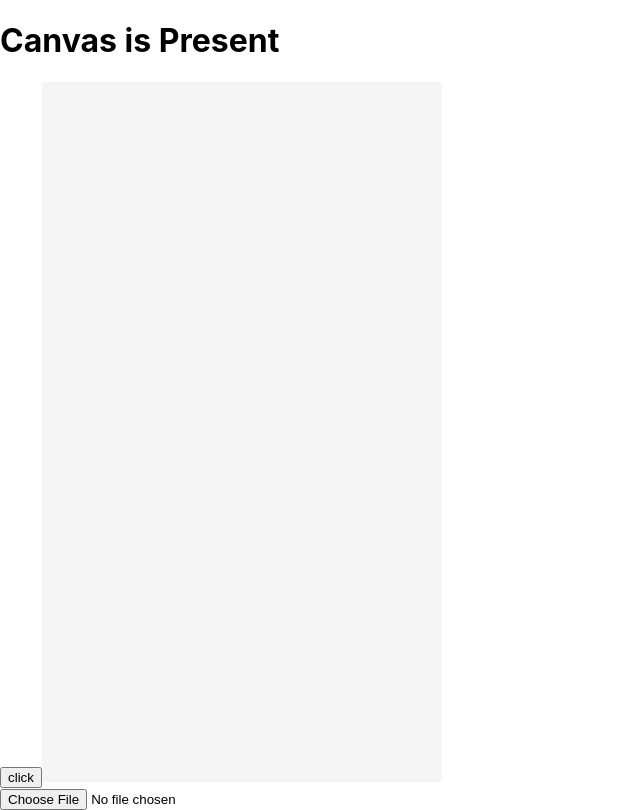
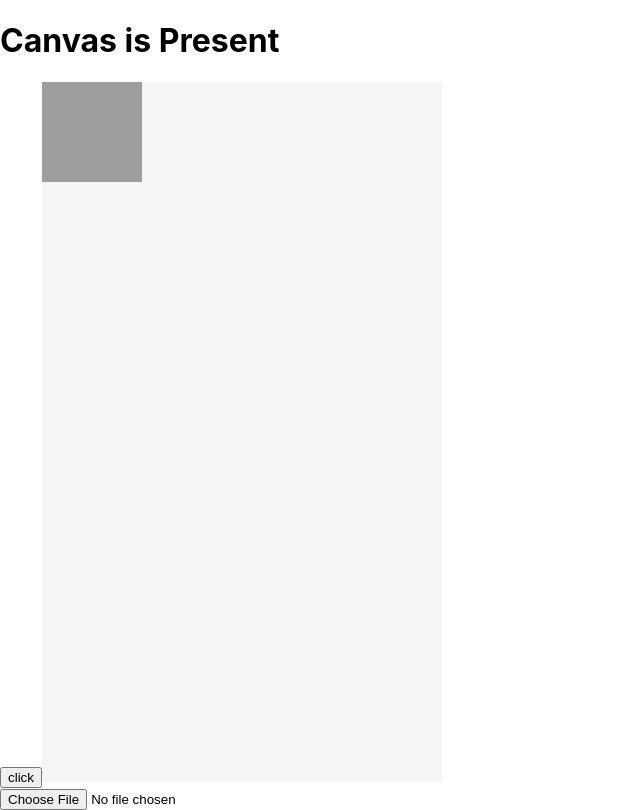
Before and after one commit to sumraharshit/Real_Time_Collaborative_WhiteBoard, a React (Create React App) app: page / in a window 1280 px wide. Shown: the whole page, without its empty margins (0-640 px from the left). Built offline with nearby package versions, Linux system fonts and the light colour scheme.

Commit message:
Creted logic to draw on uploaded image

```diff
--- a/src/App.js
+++ b/src/App.js
@@ -9,7 +9,8 @@ function App() {
   return (
     <div className="App">
       <h1>Canvas is Present</h1>
-     <Canvas className="canvas"/>
+     <Canvas height={700}
+            width={400}/>
 
     </div>
   );
--- a/src/Canvas.js
+++ b/src/Canvas.js
@@ -2,25 +2,27 @@ import React, { useRef, useEffect, useState } from "react";
 import UploadFile from './UploadFile';
 import './style.css';
 
-function Canvas() {
+function Canvas(props) {
     const [drawing, setDrawing] = useState(false);
     const canvasRef = useRef(null);
+    const [imageDraw,setDrawImage] = useState(null);
 
 
+    useEffect(()=>{
+        const imageContext = canvasRef.current.getContext('2d');
+        const image = new Image();
+                image.src = imageDraw;
+                image.onload=()=>{
+                    imageContext.drawImage(image,0,0,100,100);
+                }
+
+    },[imageDraw])
+
         useEffect(() => {
-        const canvas = canvasRef.current;
-        const context = canvas.getContext('2d');
+            const canvas = canvasRef.current;
+            const context = canvas.getContext('2d');
 
-    //    function drawingImage()
-    //     {if (uploadedImage) {
-    //         const image = new Image();
-    //         image.onload = () => {
-    //           context.drawImage(image, 0, 0);
-    //         };
-    //         image.src = uploadedImage;
-    //       }}
-
-      function handleDraw(event){
+          function handleDraw(event){
            if(drawing)
             { const rect = canvas.getBoundingClientRect();
             const x = event.clientX - rect.left;
@@ -28,13 +30,9 @@ function Canvas() {
 
             context.beginPath();
             context.arc(x,y,4,-1,2*Math.PI);
-            // context.moveTo(x,y);
-            // context.lineTo(event.screenX,event.screenY);
             context.fillStyle = 'black';
             context.stroke();
             context.fill();
-
-
         }
         }
 
@@ -51,7 +49,7 @@ function Canvas() {
        canvas.addEventListener('mouseup', handleNotDraw);
        canvas.addEventListener('mouseleave', handleNotDraw);
 
-    //    drawingImage();
+
 
         return () => {
             canvas.removeEventListener('mousedown', ()=>{
@@ -65,16 +63,16 @@ function Canvas() {
         };
     }, [drawing]);
 
+
+
     return (
         <div>
             <button onClick={() => {
                 setDrawing(!drawing);
             }}>click</button>
             <canvas ref={canvasRef}
-            height={700}
-            width={400}
-            className="canvas"/>
-            <UploadFile/>
+            className="canvas" height={props.height} width={props.width}/>
+            <UploadFile imageSource={setDrawImage}/>
         </div>
     );
 }
--- a/src/UploadFile.js
+++ b/src/UploadFile.js
@@ -1,20 +1,23 @@
 import React from "react";
 import { useState } from "react";
+import './style.css';
 
-function UploadFile(){
+function UploadFile(props){
 const [imageFile,uploadImageFile] = useState();
 
 function upload(event){
-    uploadImageFile(URL.createObjectURL(event.target.files[0]));
+    const file = event.target.files[0]
+    uploadImageFile(URL.createObjectURL(file));
+    props.imageSource(URL.createObjectURL(file));
 }
+
 
 return (
     <div>
         <input type="file" onChange={upload} accept="image/*"/>
-        <img src={imageFile} />
     </div>
 )
-
 }
 
+
 export default UploadFile;
--- a/src/style.css
+++ b/src/style.css
@@ -3,3 +3,8 @@
     background-color: whitesmoke;
 
 }
+
+.uploadedImage{
+    height: 300px;
+    width: 300px;
+}
```
